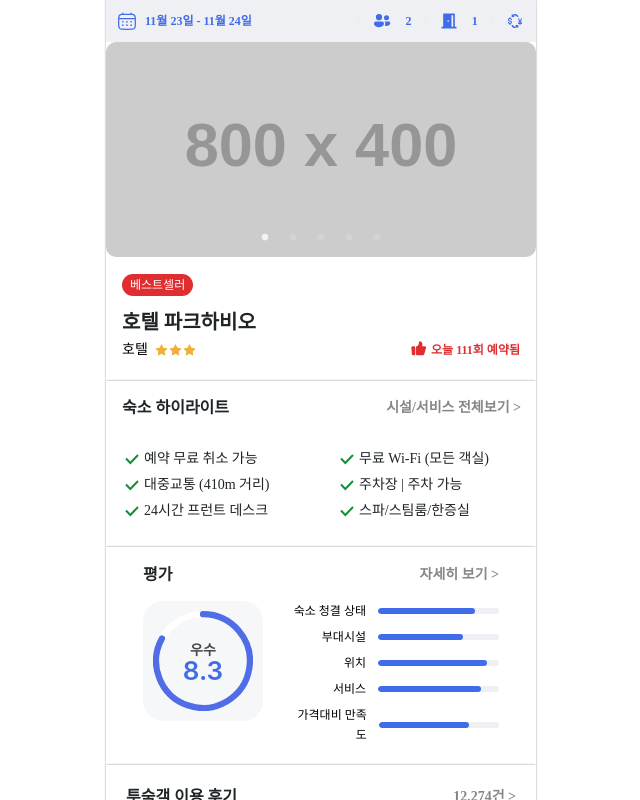
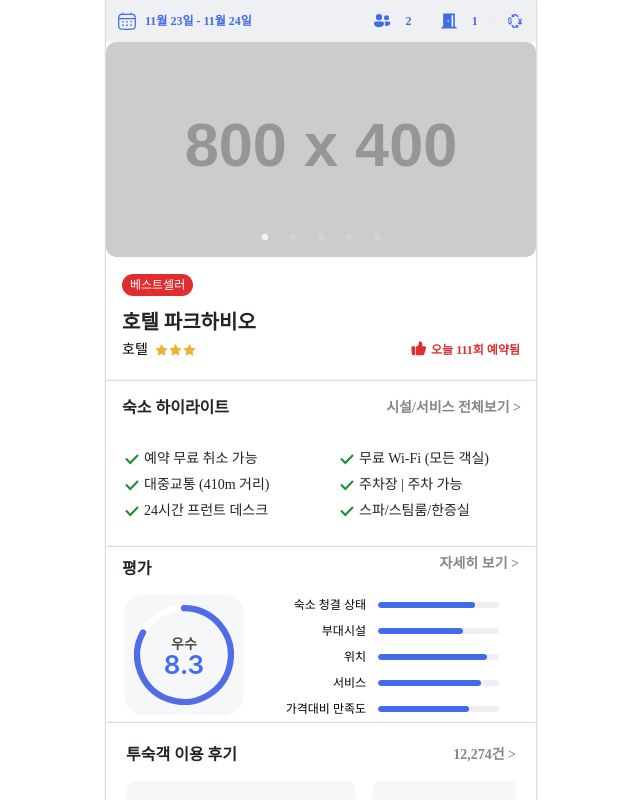
Before and after one commit to m2na7/35-COLLABORATION-WEB-AGODA, a React (Vite) app: page / in a window 1280 px wide. Shown: the top 800 px of the page, without its empty margins (319-959 px from the left). Built offline with nearby package versions, Linux system fonts and the light colour scheme; a web font is replaced by a local one.

Commit message:
feat: RateReview 스타일 수정

```diff
--- a/src/pages/HotelDetailPage/Components/HotelDetail/RateReview.style.ts
+++ b/src/pages/HotelDetailPage/Components/HotelDetail/RateReview.style.ts
@@ -3,7 +3,6 @@ import { css, Theme } from "@emotion/react";
 export const RateReviewWrapper = css`
   display: flex;
   flex-direction: column;
-  padding: 16px 37px;
   background-color: #fff;
 `;
 
@@ -11,50 +10,54 @@ export const RateHeader = css`
   display: flex;
   align-items: center;
   justify-content: space-between;
-  margin-bottom: 16px;
+  margin-bottom: 1.6rem;
 `;
 
 export const TitleStyle = (theme: Theme) => css`
   ${theme.font.title5_b_16};
   color: ${theme.color.black};
+  margin-left: 1.6rem;
+  margin-top: 1rem;
 `;
 
 export const DetailLink = (theme: Theme) => css`
   ${theme.font.title6_b_14};
   color: ${theme.color.gray600};
   text-decoration: none;
+  margin-right: 1.7rem;
 `;
 
 export const CircleEvaluationContainer = css`
   display: flex;
   align-items: flex-start;
-  gap: 24px;
+  gap: 2.4rem;
+  margin-left: 1.8rem;
 `;
 
 export const CircleContainer = css`
   position: relative;
-  width: 120px;
-  height: 120px;
-  margin-bottom: 24px;
+  width: 1.2rem;
+  height: 1.2rem;
+  margin-bottom: 2.4rem;
 `;
 
 export const RectangleBackground = (theme: Theme) => css`
   position: absolute;
   top: 0;
   left: 0;
-  width: 120px;
-  height: 120px;
+  width: 12rem;
+  height: 12rem;
   background-color: ${theme.color.gray100};
-  border-radius: 20px;
+  border-radius: 2rem;
   z-index: 0;
 `;
 
 export const CircleWrapper = css`
   position: absolute;
-  top: 10px;
-  left: 10px;
-  width: 100px;
-  height: 100px;
+  top: 1rem;
+  left: 1rem;
+  width: 10rem;
+  height: 10rem;
   display: flex;
   align-items: center;
   justify-content: center;
@@ -107,6 +110,7 @@ export const EvaluationItem = (theme: Theme) => css`
 `;
 
 export const ProgressBarWrapper = (theme: Theme) => css`
+  margin-right: 3.7rem;
   width: 12.1rem;
   height: 0.6rem;
   display: flex;
```
